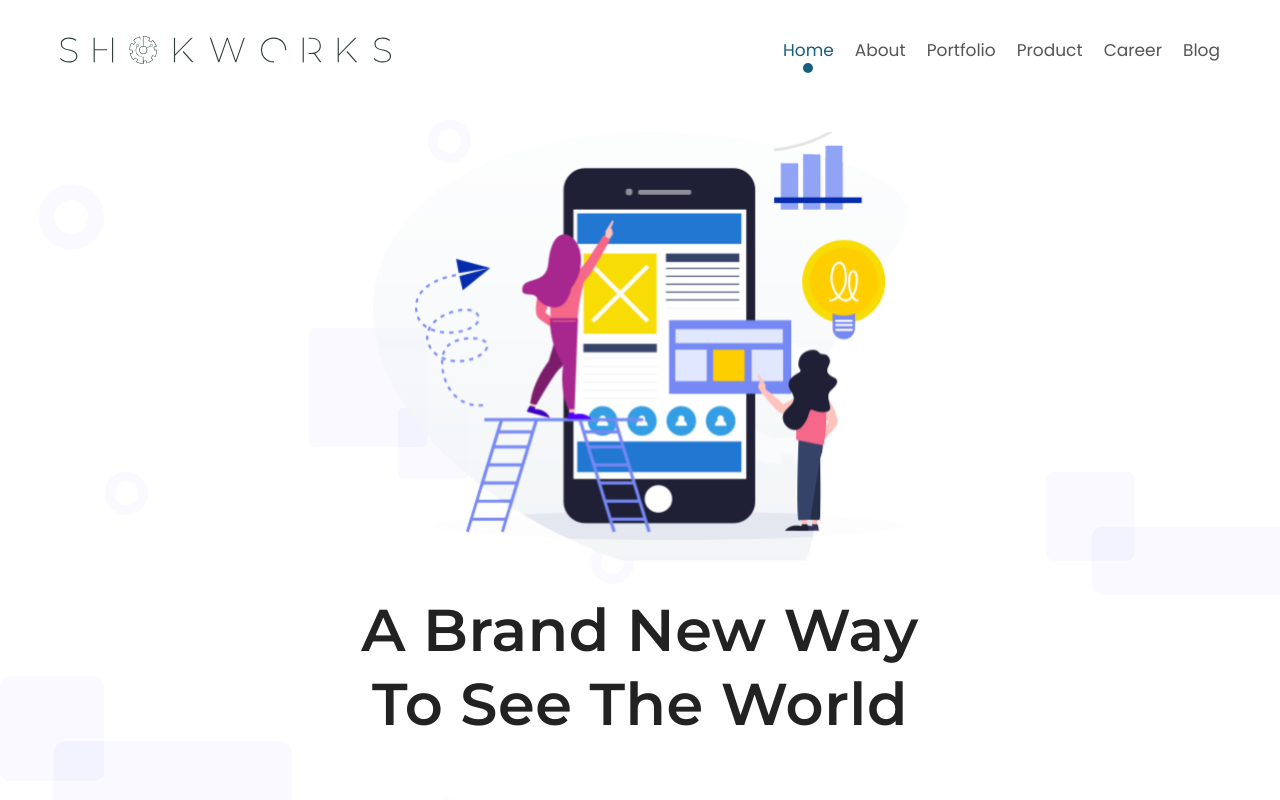
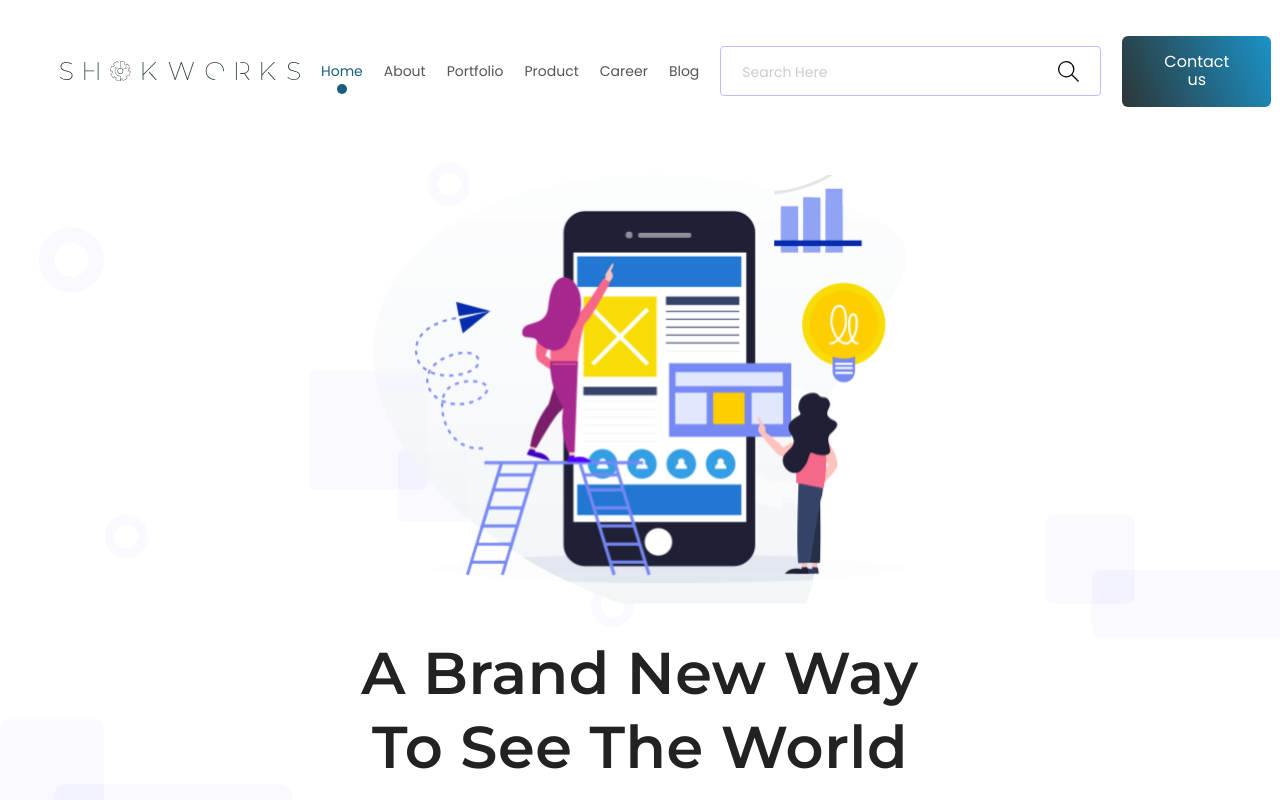
Before and after one commit to Brunofao/shokworks-landing-page, a React (Create React App) app: page / in a window 1280 px wide. Shown: the top 800 px of the page. Built offline with nearby package versions, Linux system fonts and the light colour scheme; no server answers.

Commit message:
feat: Responsive navbar

```diff
--- a/src/App.js
+++ b/src/App.js
@@ -55,7 +55,7 @@ const MobileNavbar = () => {
                 Blog
             </a>
 
-            <div className="search">
+            <div className="search search--mobile">
                 <div className="search__input">
                     <input type="text" placeholder="Search Here" />
 
@@ -121,18 +121,18 @@ const App = () => {
         if (swiper) swiper.slideTo(3);
     }, [swiper]);
 
-    // useEffect(() => {
-    //     async function getNews() {
-    //         fetch(
-    //             `https://newsapi.org/v2/everything?q=Apple&from=2022-01-22&sortBy=popularity&apiKey=${API_KEY}`
-    //         )
-    //             .then((response) => response.json())
-    //             .then(({ articles }) => setNews(articles));
-    //     }
+    useEffect(() => {
+        async function getNews() {
+            fetch(
+                `https://newsapi.org/v2/everything?q=Apple&from=2022-01-22&sortBy=popularity&apiKey=${API_KEY}`
+            )
+                .then((response) => response.json())
+                .then(({ articles }) => setNews(articles));
+        }
 
-    //     getNews();
-    //     console.log(news);
-    // }, []);
+        getNews();
+        console.log(news);
+    }, []);
 
     useEffect(() => {
         async function getClientsTestimonials() {
@@ -176,6 +176,28 @@ const App = () => {
                                 Blog
                             </a>
                         </nav>
+
+                        <div className="search">
+                            <div className="search__input">
+                                <input type="text" placeholder="Search Here" />
+
+                                <svg
+                                    xmlns="http://www.w3.org/2000/svg"
+                                    width="21"
+                                    height="21"
+                                    viewBox="0 0 21 21"
+                                >
+                                    <path
+                                        d="M21,20.076l-6.542-6.542A8.217,8.217,0,0,0,2.406,2.379a8.217,8.217,0,0,0,11.157,12.05l6.542,6.542ZM8.221,15.149a6.956,6.956,0,1,1,6.956-6.956A6.964,6.964,0,0,1,8.221,15.149Z"
+                                        transform="translate(0 0.028)"
+                                    />
+                                </svg>
+                            </div>
+
+                            <a href="#" className="contact">
+                                Contact us
+                            </a>
+                        </div>
 
                         <button
                             type="button"
@@ -655,9 +677,17 @@ const App = () => {
                                         />
 
                                         <div className="testimonial__card__comment">
-                                            <img src={quotes} alt="Quote left" className="testimonial__quote" />
+                                            <img
+                                                src={quotes}
+                                                alt="Quote left"
+                                                className="testimonial__quote"
+                                            />
                                             <p>{body}</p>
-                                            <img src={quotes} alt="Quote right" className="testimonial__quote testimonial__quote--right" />
+                                            <img
+                                                src={quotes}
+                                                alt="Quote right"
+                                                className="testimonial__quote testimonial__quote--right"
+                                            />
                                         </div>
 
                                         <div className="testimonial__card__name">
--- a/src/App.scss
+++ b/src/App.scss
@@ -77,6 +77,10 @@ ul {
         @include breakpoint($xl) {
             padding: rem(36) rem(60);
         }
+
+        @include breakpoint($xxl) {
+            justify-content: initial;
+        }
     }
 
     &--mobile {
@@ -103,12 +107,16 @@ ul {
         @include breakpoint($xl) {
             display: flex;
         }
+
+        @include breakpoint($xxl) {
+            margin-left: rem(161.52);
+        }
     }
 
     &__link {
         position: relative;
         margin-bottom: rem(16);
-        font-size: rem(17);
+        font-size: rem(14);
         line-height: rem(26);
         color: #555555;
         text-decoration: none;
@@ -116,6 +124,14 @@ ul {
         @include breakpoint($xl) {
             margin-bottom: 0;
             margin-left: rem(21);
+        }
+
+        @include breakpoint($xxl) {
+            font-size: rem(17);
+
+            &:first-child {
+                margin-left: 0;
+            }
         }
 
         &--active {
@@ -151,7 +167,7 @@ ul {
     height: 28px;
     width: 15rem;
 
-    @include breakpoint($lg) {
+    @include breakpoint($xxl) {
         width: 100%;
     }
 
@@ -247,10 +263,24 @@ ul {
 }
 
 .search {
-    display: flex;
+    display: none;
     flex-direction: column;
     align-items: center;
-    flex-grow: 1;
+    // flex-grow: 1;
+
+    @include breakpoint($xl) {
+        display: flex;
+        flex-direction: row;
+        margin-left: rem(21);
+    }
+
+    @include breakpoint($xxl) {
+        margin-left: rem(42);
+    }
+
+    &--mobile {
+        display: flex;
+    }
 
     &__input {
         display: flex;
@@ -294,6 +324,15 @@ ul {
     text-decoration: none;
     background: transparent linear-gradient(248deg, #1b92c8 0%, #2c3636 100%) 0%
         0% no-repeat;
+
+    @include breakpoint($xl) {
+        margin-top: 0;
+        margin-left: rem(21);
+    }
+
+    @include breakpoint($xxl) {
+        margin-left: rem(42);
+    }
 }
 
 .button {
```
